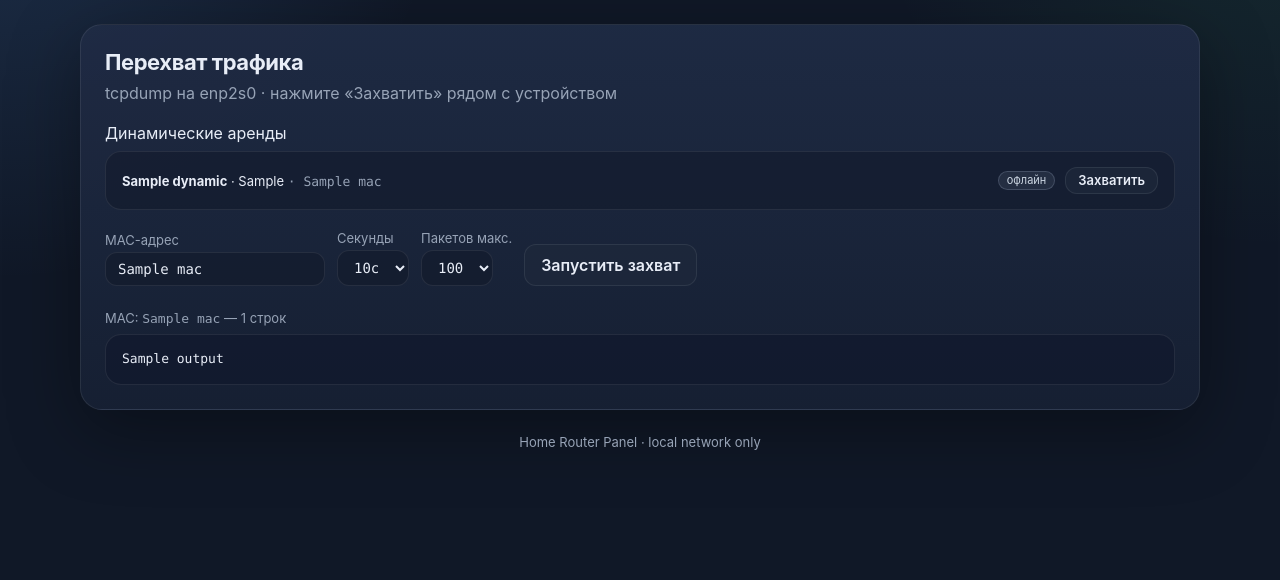
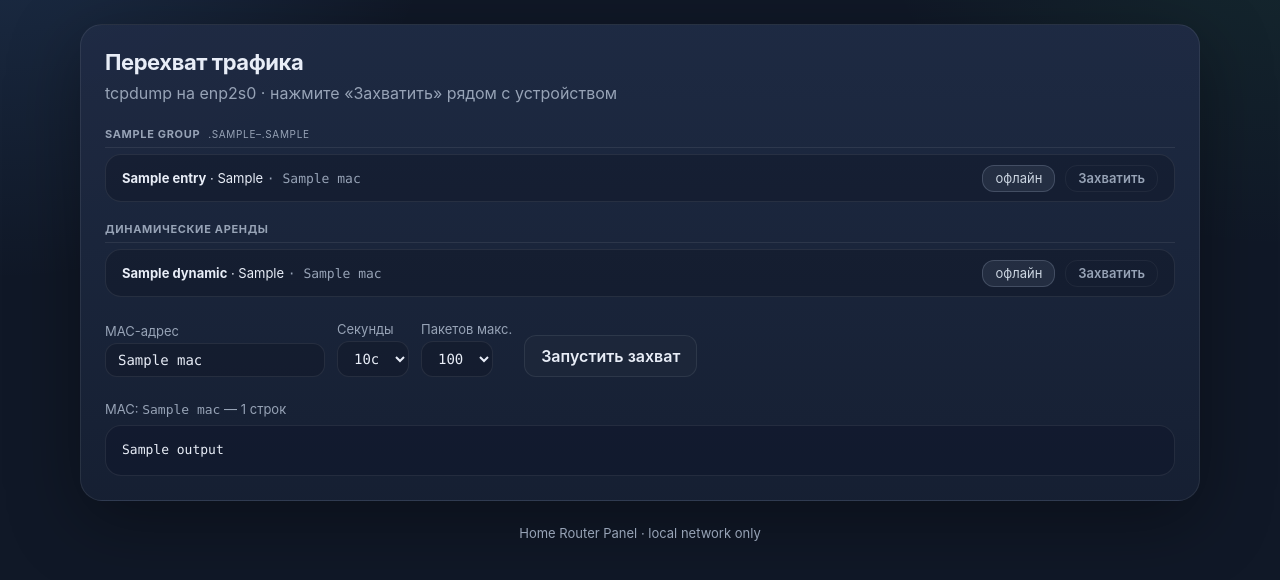
Before and after one commit to meteopavel/Home_Router_Panel, a FastAPI app: template templates/capture.html in a window 1280 px wide. Shown: the part 172-752 px from the top of the page. Run offline with FastAPI, Linux system fonts and the light colour scheme; the template is opened without the code that fills it: most values are stand-ins (such as "Sample title", 1, 10 or a date in 2020).

Commit message:
capture: group by IP ranges, match dnsmasq row/pill/button style

```diff
--- a/app/main.py
+++ b/app/main.py
@@ -382,6 +382,7 @@
     static_macs = {e.mac for e in static if e.mac}
     static_ips = {e.ip for e in static if e.ip}
     dynamic = [l for l in leases if l.mac and l.mac not in static_macs and l.ip not in static_ips]
+    grouped_static = group_static_entries(static)
     return templates.TemplateResponse(
         request=request,
         name='capture.html',
@@ -393,7 +394,7 @@
             'output': output,
             'error': error,
             'active_tab': 'capture',
-            'static': static,
+            'grouped_static': grouped_static,
             'dynamic': dynamic,
             'online_macs': arp_macs,
             'online_ips': arp_ips,
--- a/project_passport/project.public.json
+++ b/project_passport/project.public.json
@@ -1,6 +1,6 @@
 {
   "schema_version": "1.0",
-  "generated_at": "2026-06-22T07:54:58.124148+00:00",
+  "generated_at": "2026-06-22T07:58:54.456266+00:00",
   "generated_by": "tools/build_project_passport.py",
   "id": "home-router-panel",
   "title": "Home Router Panel",
@@ -140,7 +140,7 @@
   },
   "source": {
     "api_map_schema_version": "1.0",
-    "api_map_generated_at": "2026-06-22T07:54:58.021199+00:00",
+    "api_map_generated_at": "2026-06-22T07:58:54.358772+00:00",
     "api_map_generator": "tools/extract_api_map.py",
     "meta_auto_generated": true,
     "meta_review_status": "draft"
--- a/templates/capture.html
+++ b/templates/capture.html
@@ -9,67 +9,84 @@
         </div>
     </div>
 
-    {# ── Список устройств ──────────────────────────────────────────── #}
-    {% set all_static = static | selectattr('mac') | list %}
-    {% if all_static %}
-        <div class="section-label" style="margin-bottom: 8px;">Статические резервации</div>
-        <div class="service-list" style="margin-bottom: 20px;">
-            {% for e in all_static %}
+    {# ── Статические резервации (сгруппированы по IP) ──────────────── #}
+    {% if grouped_static %}
+        {% for group in grouped_static %}
+            {% if group.entries %}
+                <div class="group-block">
+                    <div class="group-header">
+                        {{ group.name }}
+                        {% if group.lo is not none %}
+                            <span class="group-range">.{{ group.lo }}–.{{ group.hi }}</span>
+                        {% endif %}
+                    </div>
+                    <div class="service-list">
+                        {% for e in group.entries %}
+                            {% if e.mac %}
                                 {% set is_online = e.mac in online_macs %}
-                <div class="service-row {% if mac == e.mac %}service-row-highlight{% endif %}">
+                            {% else %}
+                                {% set is_online = e.ip in online_ips %}
+                            {% endif %}
+                            <div class="service-row service-row-compact {% if mac == e.mac %}service-row-highlight{% endif %}">
                                 <div class="service-main">
                                     <div class="device-line">
-                            {% if e.hostname %}<strong>{{ e.hostname }}</strong> · {% endif %}
-                            {{ e.ip }}
-                            <span class="device-meta"> · {{ e.mac }}</span>
+                                        {% if e.hostname %}<strong>{{ e.hostname }}</strong> · {% endif %}{{ e.ip }}
+                                        <span class="device-meta"> · {% if e.mac %}{{ e.mac }}{% else %}<em>по имени</em>{% endif %}</span>
                                     </div>
                                 </div>
                                 <div class="actions">
                                     <span class="pill {% if is_online %}pill-green{% else %}pill-gray{% endif %}"
-                              style="font-size: 11px; padding: 3px 8px;">
+                                          data-ping-ip="{{ e.ip }}"
+                                          style="cursor:pointer;"
+                                          data-tooltip="Нажмите для проверки пингом">
                                         {% if is_online %}онлайн{% else %}офлайн{% endif %}
                                     </span>
+                                    {% if e.mac %}
                                         <a href="/capture?mac={{ e.mac }}&seconds={{ seconds }}&count={{ count }}"
-                           class="button button-sm {% if mac == e.mac %}button-active{% endif %}">
-                            Захватить
-                        </a>
+                                           class="button button-secondary button-sm">Захватить</a>
+                                    {% endif %}
                                 </div>
                             </div>
                         {% endfor %}
                     </div>
+                </div>
+            {% endif %}
+        {% endfor %}
     {% endif %}
 
+    {# ── Динамические аренды ───────────────────────────────────────── #}
     {% if dynamic %}
-        <div class="section-label" style="margin-bottom: 8px;">Динамические аренды</div>
-        <div class="service-list" style="margin-bottom: 20px;">
+        <div class="group-block">
+            <div class="group-header">Динамические аренды</div>
+            <div class="service-list">
                 {% for l in dynamic %}
                     {% set is_online = l.mac in online_macs %}
-                <div class="service-row {% if mac == l.mac %}service-row-highlight{% endif %}">
+                    <div class="service-row service-row-compact {% if mac == l.mac %}service-row-highlight{% endif %}">
                         <div class="service-main">
                             <div class="device-line">
-                            {% if l.hostname %}<strong>{{ l.hostname }}</strong> · {% endif %}
-                            {{ l.ip }}
+                                {% if l.hostname %}<strong>{{ l.hostname }}</strong> · {% endif %}{{ l.ip }}
                                 <span class="device-meta"> · {{ l.mac }}</span>
                             </div>
                         </div>
                         <div class="actions">
                             <span class="pill {% if is_online %}pill-green{% else %}pill-gray{% endif %}"
-                              style="font-size: 11px; padding: 3px 8px;">
+                                  data-ping-ip="{{ l.ip }}"
+                                  style="cursor:pointer;"
+                                  data-tooltip="Нажмите для проверки пингом">
                                 {% if is_online %}онлайн{% else %}офлайн{% endif %}
                             </span>
                             <a href="/capture?mac={{ l.mac }}&seconds={{ seconds }}&count={{ count }}"
-                           class="button button-sm {% if mac == l.mac %}button-active{% endif %}">
-                            Захватить
-                        </a>
+                               class="button button-secondary button-sm">Захватить</a>
                         </div>
                     </div>
                 {% endfor %}
+            </div>
         </div>
     {% endif %}
 
     {# ── Параметры захвата ──────────────────────────────────────────── #}
     <form method="get" action="/capture"
-          style="display: flex; gap: 12px; align-items: flex-end; flex-wrap: wrap; margin-bottom: 24px;">
+          style="display: flex; gap: 12px; align-items: flex-end; flex-wrap: wrap; margin: 24px 0;">
         <div>
             <label class="form-label">MAC-адрес</label>
             <input type="text" name="mac" value="{{ mac }}" placeholder="aa:bb:cc:dd:ee:ff"
@@ -109,4 +126,25 @@
     {% endif %}
 </section>
 
+<script>
+document.addEventListener('click', function (e) {
+    var pill = e.target.closest('[data-ping-ip]');
+    if (!pill) return;
+    var ip = pill.getAttribute('data-ping-ip');
+    var origClass = pill.className;
+    var origText = pill.textContent.trim();
+    pill.className = 'pill pill-pinging';
+    fetch('/dnsmasq/ping?ip=' + encodeURIComponent(ip))
+        .then(function (r) { return r.json(); })
+        .then(function (data) {
+            pill.className = 'pill ' + (data.online ? 'pill-green' : 'pill-gray');
+            pill.textContent = data.online ? 'онлайн' : 'офлайн';
+            pill.setAttribute('data-tooltip', data.online ? 'Пинг успешен' : 'Нет ответа на пинг');
+        })
+        .catch(function () {
+            pill.className = origClass;
+            pill.textContent = origText;
+        });
+});
+</script>
 {% endblock %}
```
Also changed, not shown: project_passport/api_map__app.json (+24 -24 lines). Lines whose indentation alone changed are shown as unchanged.
